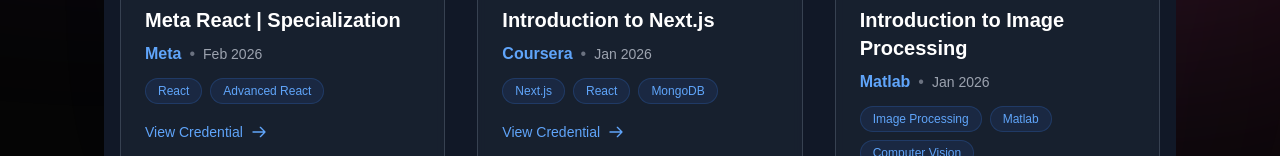
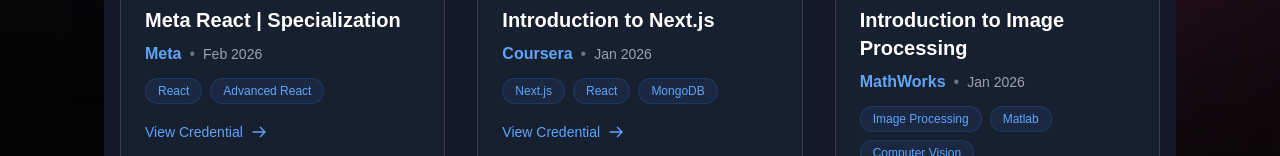
Before and after one commit to theomkedare/portfolio, a Next.js app in the folder portfolio2/: page /certificates in a window 1280 px wide. Shown: the part 644-800 px from the top of the page. Built offline with nearby package versions, Linux system fonts and the light colour scheme.

Commit message:
updated Matlab to MathWorks

```diff
--- a/portfolio2/src/app/certificates/page.js
+++ b/portfolio2/src/app/certificates/page.js
@@ -24,7 +24,7 @@
         {
             id: 3,
             title: "Introduction to Image Processing",
-            issuer: "Matlab",
+            issuer: "MathWorks",
             date: "Jan 2026",
             image: "/certificates/Coursera ImgProc.jpg",
             credentialUrl: "https://coursera.org/verify/BZ2DCILG6V5L",
```
